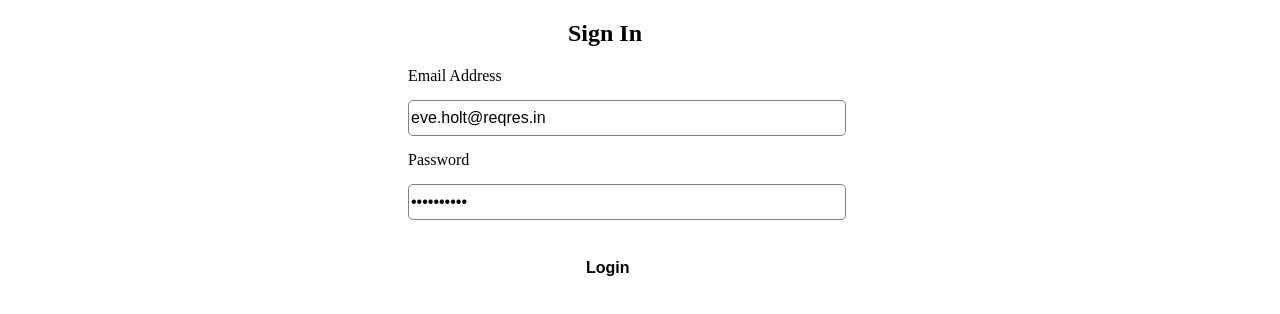
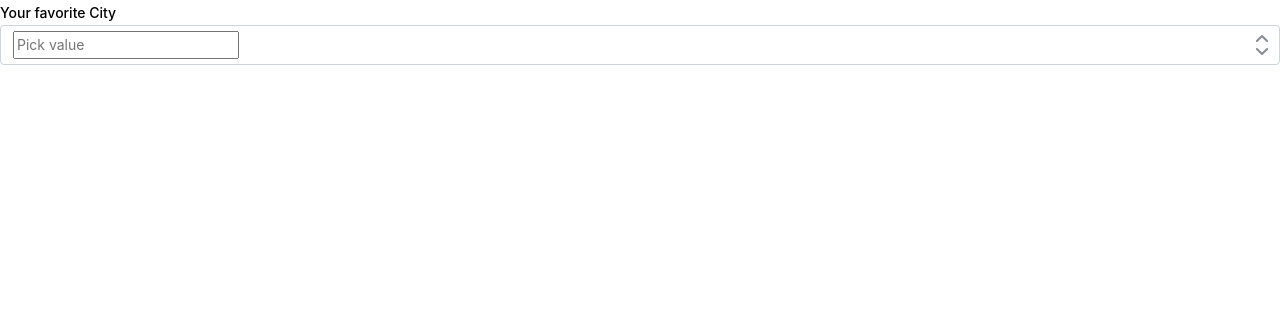
Before and after one commit to iamsabitak/Mantine-Project, a React (Vite) app: page / in a window 1280 px wide. Shown: the top 314 px of the page. Built offline with nearby package versions, Linux system fonts and the light colour scheme.

Commit message:
implement multiselectcomp in app.js

```diff
--- a/src/App.jsx
+++ b/src/App.jsx
@@ -1,16 +1,16 @@
 import { MantineProvider } from "@mantine/core";
 
-import AppContent from "./AppContent";
+// import AppContent from "./AppContent";
 
 import { BrowserRouter } from "react-router-dom";
+import MultiSelectComp from "./multiselect/MultiSelectComp";
 
 function App() {
   return (
     <>
       <MantineProvider>
-        <BrowserRouter>
-          <AppContent />
-        </BrowserRouter>
+        <BrowserRouter>{/* <AppContent /> */}</BrowserRouter>
+        <MultiSelectComp />
       </MantineProvider>
     </>
   );
```
